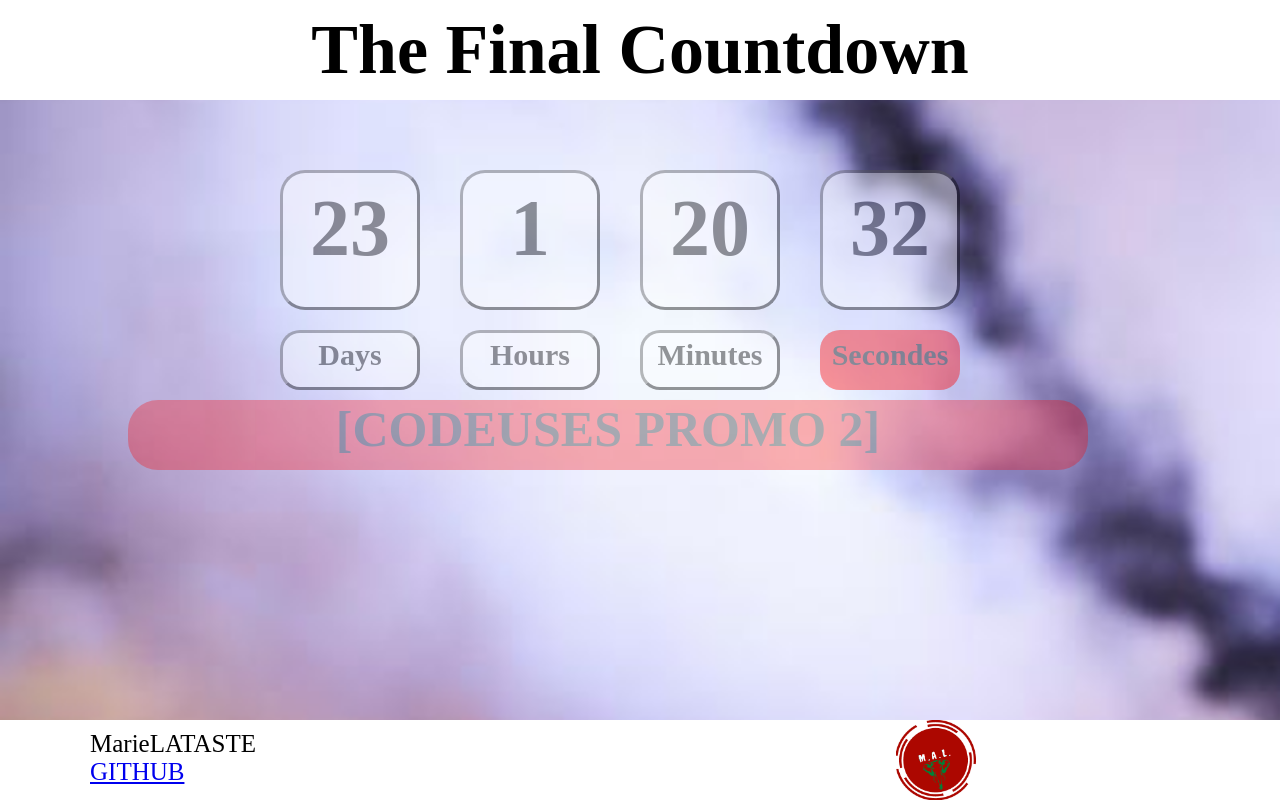
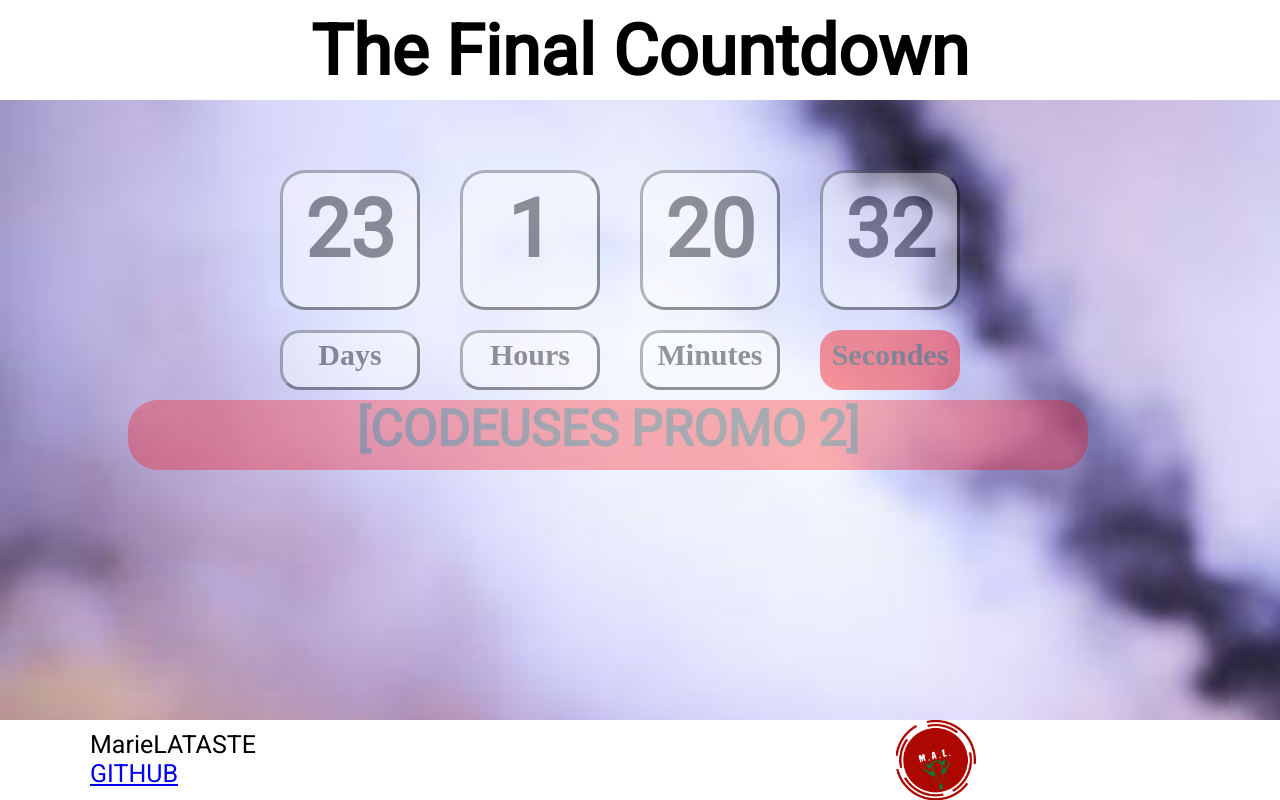
Before and after one commit to ikram2210/CHRONO, a plain HTML site: page index.html in a window 1280 px wide. Drawn offline with nearby package versions, Linux system fonts and the light colour scheme.

Commit message:
ajouter police

```diff
--- a/CHRONO.css
+++ b/CHRONO.css
@@ -1,3 +1,6 @@
+
+@import url('https://fonts.googleapis.com/css2?family=Roboto:wght@300&display=swap');
+@import url('https://fonts.googleapis.com/css2?family=Roboto&display=swap');
 
 
 * {
@@ -33,6 +36,8 @@ header{
 }
 
 h1{
+	font-family: Roboto;
+
 	width: 100%;
 	text-align: center;
     padding-top: 20px;
@@ -102,22 +107,27 @@ footer{
  	padding-top: 8px;
 }
 #Days{
+	font-family: Roboto;
     	font-size: 40px;
     	padding-top: 10px;
 }
 #Hours{
+	font-family: Roboto;
 	font-size: 40px;
 	padding-top: 10px;
 }
 #Minutes{
+	font-family: Roboto;
 	font-size: 40px;
 	padding-top: 10px;
 }
 #Secondes{
+	font-family: Roboto;
 	font-size: 40px;
 	padding-top: 10px;
 }
 #codeuses{
+	font-family: Roboto;
 
     margin-left: 3%;
     margin-right:3%;
@@ -130,6 +140,9 @@ footer{
 
 }
 h2{
+	font-family: Roboto;
+	font-family: Roboto;
+
 margin:auto;
 color:black;
 text-align: center;
@@ -140,6 +153,7 @@ padding-top: 15px;
 	margin-left: 20px;
 }
 p{
+	font-family: Roboto;
 	font-size: 20px;
 
 	margin:0;
@@ -148,7 +162,7 @@ p{
 
 }
 a{
-
+	font-family: Roboto;
 	font-size: 20px;
 	float: left;
 
@@ -166,6 +180,8 @@ a{
   }
 	footer{height: 130px;}
 	body{
+
+
 		background-size: 100%;
 	}
 	.bloc{
--- a/CHRONO.js
+++ b/CHRONO.js
@@ -1,13 +1,14 @@
 jQuery(function($){
-var launch = new Date(2021,2,22,17,30,0);
+	var fformation = new Date(2021,2,22,17,30,0);
 	var Days = $('#Days');
 	var Hours = $('#Hours');
 	var Minutes = $('#Minutes');
 	var Secondes = $('#Secondes');
-setDate();
-function setDate(){
-	var now = new Date();
-	var s = (launch.getTime() - now.getTime())/1000;
+	chrono();
+    function chrono()
+   {
+		var ajour = new Date();
+		var s = (fformation.getTime() - ajour.getTime())/1000;
 		var d = Math.floor(s/86400);
 		Days.html('<strong>'+d+'</strong>');
 		s -= d*86400;
@@ -19,10 +20,6 @@ function setDate(){
 		s -= m*60;
 		var s = Math.floor(s);
 		Secondes.html('<strong>'+s+'</strong>');
-	setTimeout(setDate,1000);
+		setTimeout(chrono,1000);
 	}
-
-
-
-
 });
```
Also changed, not shown: index.html (indentation only). Lines whose indentation alone changed are shown as unchanged.
